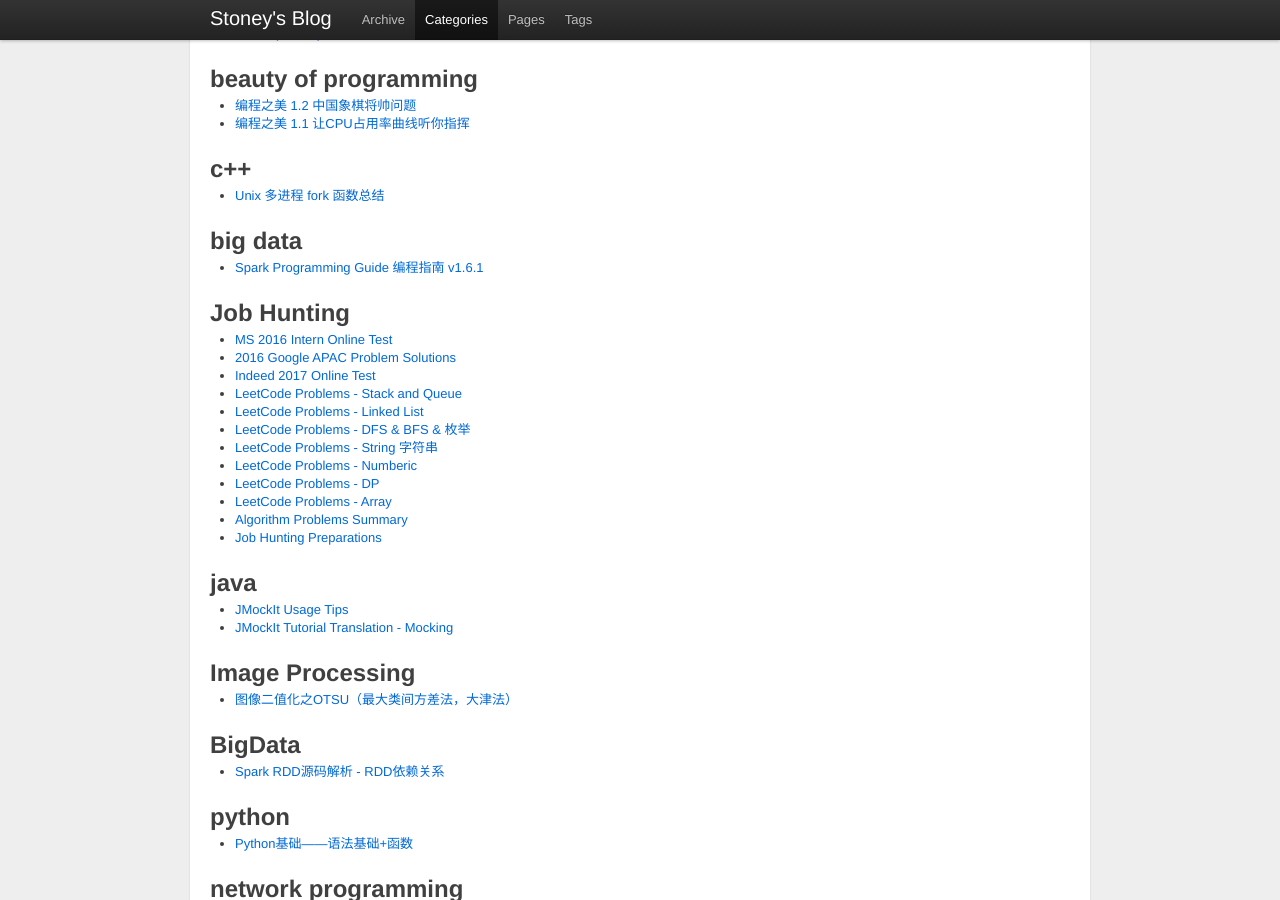
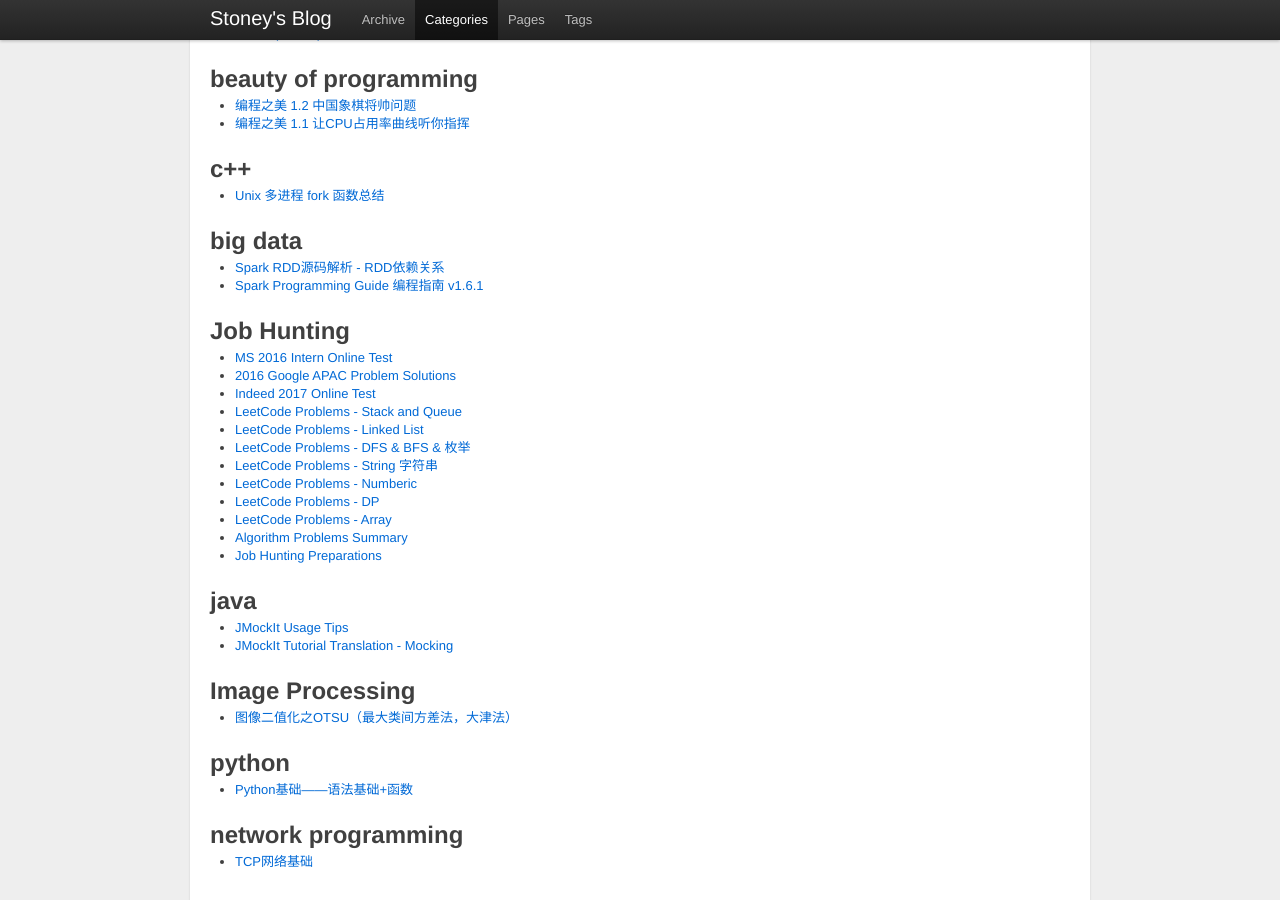
Before and after one commit to DengZuoheng/istoney.github.io, a Jekyll site: the page built from categories.html, in a window 1280 px wide and 900 px high, scrolled down 599 px. Built offline with Jekyll 4.4.1, drawn with Linux system fonts in a browser that asks for light colours.

Commit message:
updata tag "BigData" to "big data"

```diff
--- a/_posts/big data/2016-11-02-spark-rdd-dependency-analysis.md
+++ b/_posts/big data/2016-11-02-spark-rdd-dependency-analysis.md
@@ -1,7 +1,7 @@
 ---
 layout: post
 title: Spark RDD源码解析 - RDD依赖关系
-category: BigData
+category: big data
 tags: [spark, RDD]
 ---
 {% include JB/setup %}
```
